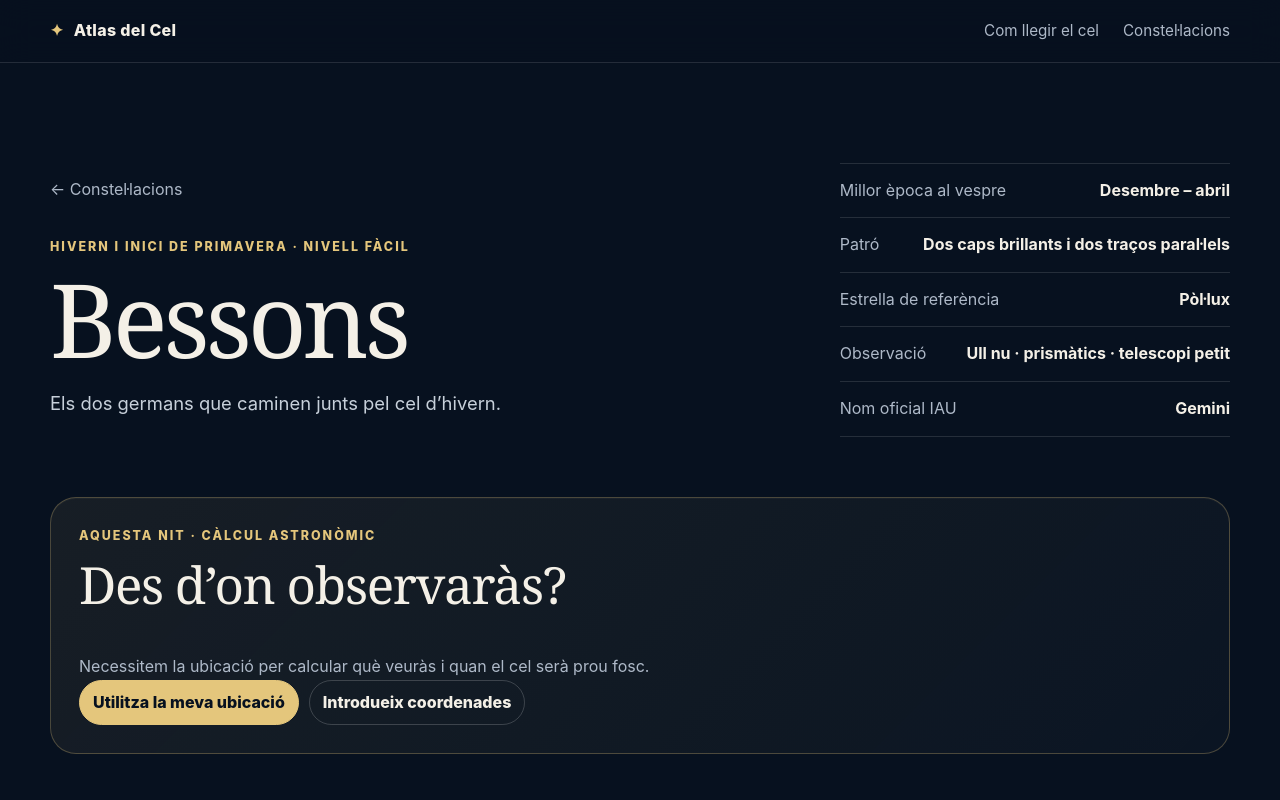
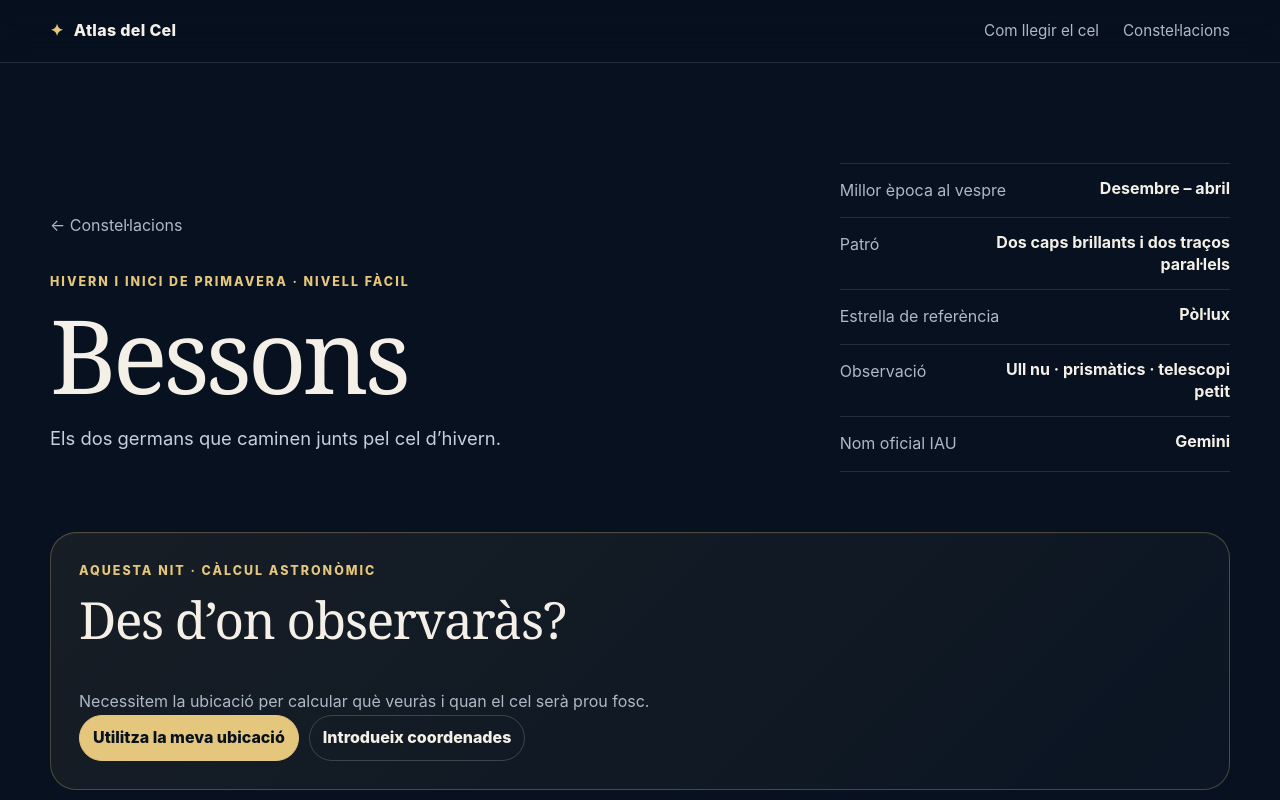
Before and after one commit to jormarllor/atlas-del-cel, a Next.js app: page /constellacions/bessons in a window 1280 px wide. Shown: the top 800 px of the page. Built offline with nearby package versions, Linux system fonts and the light colour scheme.

Commit message:
Fix Gemini artwork delivery and hero wrapping

```diff
--- a/app/globals.css
+++ b/app/globals.css
@@ -408,6 +408,7 @@ h3 { font-size: 1.25rem; }
 
 /* Gemini page: two parallel stellar chains, one shared visual rhythm */
 .gemini-recognition { display:grid; grid-template-columns:.46fr 1.54fr; gap:58px; align-items:center; border-bottom:1px solid var(--line); }
+.gemini-hero .facts dd { min-width:0; max-width:62%; line-height:1.35; }
 .gemini-heads-mark { min-height:300px; position:relative; display:grid; place-items:center; border:1px solid var(--line); border-radius:26px; overflow:hidden; background:radial-gradient(circle at 50% 43%, rgba(228,198,124,.11), transparent 54%), #050d17; }
 .gemini-heads-mark:before { content:""; position:absolute; inset:0; background-image:radial-gradient(circle,rgba(255,255,255,.7) 0 1px,transparent 1.2px); background-size:53px 53px; opacity:.12; transform:rotate(7deg) scale(1.12); }
 .gemini-heads-mark span { position:absolute; z-index:2; width:17px; height:17px; border-radius:50%; background:#edf5ff; box-shadow:0 0 17px 4px rgba(204,228,255,.48); }
--- a/components/GeminiArt.tsx
+++ b/components/GeminiArt.tsx
@@ -20,7 +20,7 @@ export default function GeminiArt() {
   return (
     <figure className="art-card gemini-art-card">
       <img
-        src="/images/bessons-mitologics.png"
+        src="/images/bessons-mitologics.webp"
         alt="Bessons imaginats com dos germans celestes que caminen junts; dos traços estel·lars subtils recorren les figures"
       />
       <svg className="gemini-art-overlay" viewBox="0 0 100 100" preserveAspectRatio="none" aria-hidden="true">
```
Also changed, not shown: public/images/bessons-mitologics.png (deleted), public/images/bessons-mitologics.webp (added).
